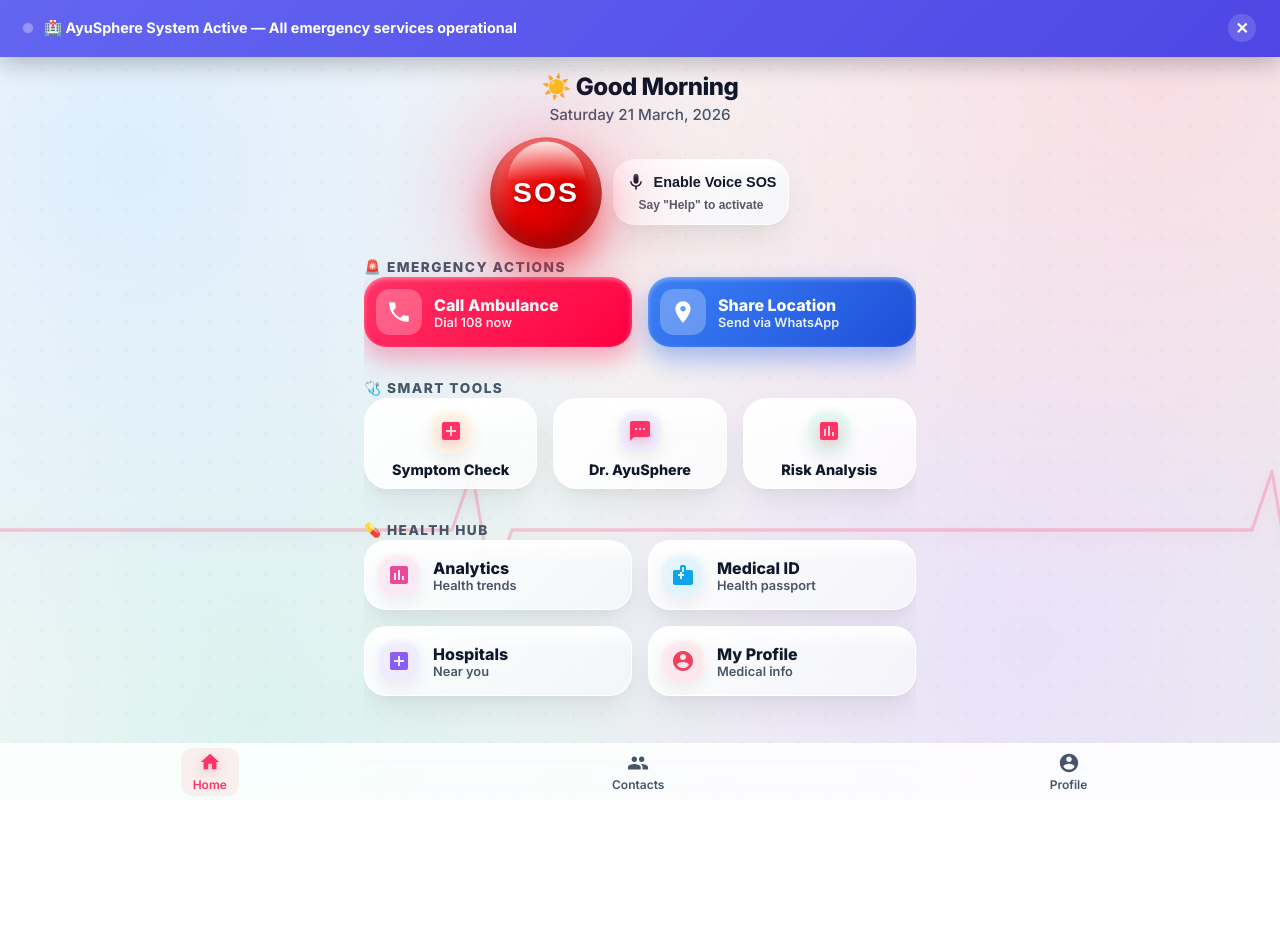
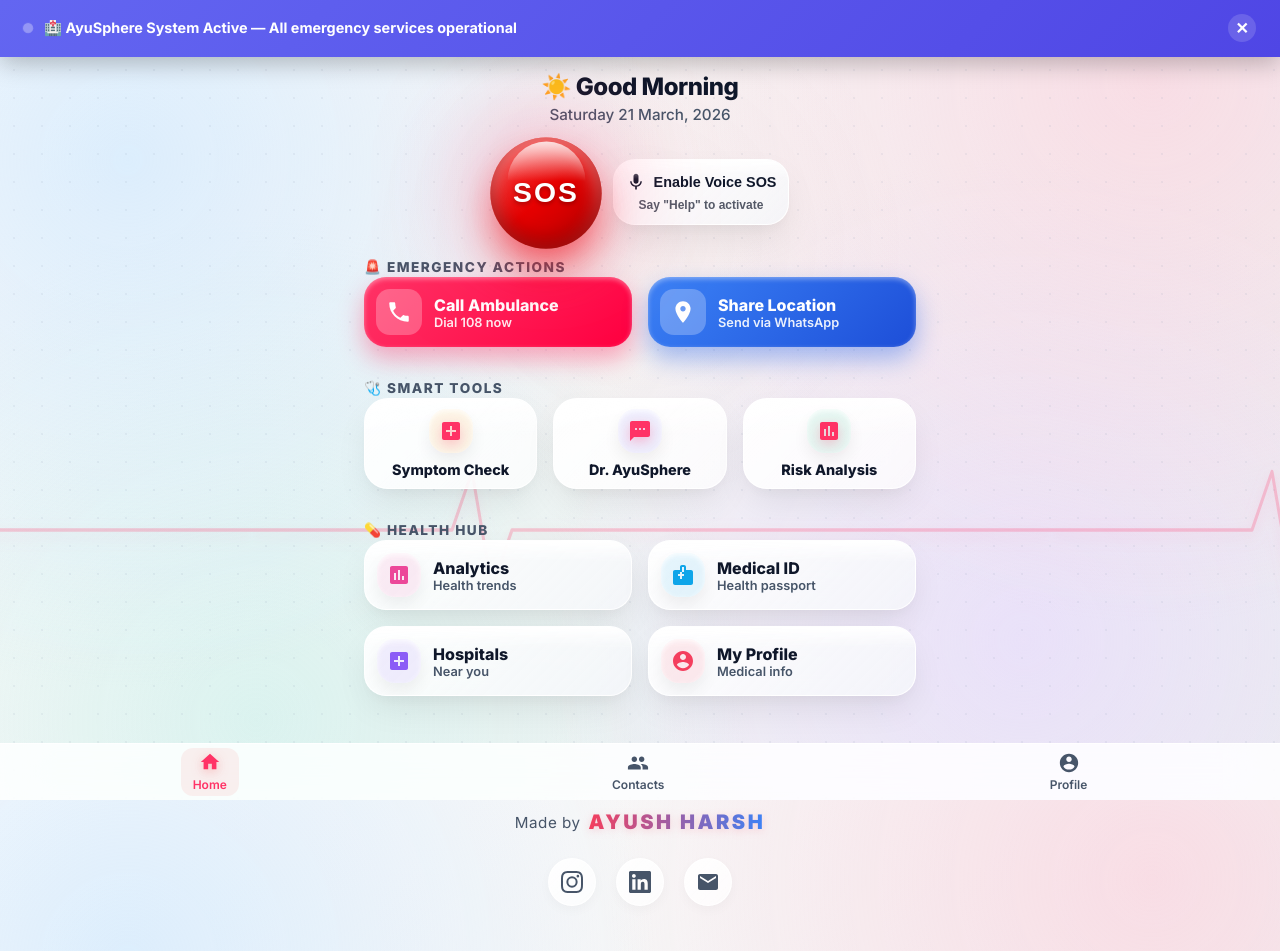
Before and after one commit to Ayush13harsh/AyuSphere, a Next.js app in the folder frontend/: page /dashboard in a window 1280 px wide. Shown: the top 951 px of the page. Before the commit the page ends 800 px from the top, so only its background shows below. Built offline with nearby package versions, Linux system fonts and the light colour scheme; no server answers; sample sign-in values are in the browser's storage.

Commit message:
Refactor to native window scroll, eradicate dense footer gradient box, and embed authentic brand SVGs with neon hover physics

```diff
--- a/frontend/app/dashboard/page.js
+++ b/frontend/app/dashboard/page.js
@@ -403,14 +403,20 @@ export default function Dashboard() {
                         Made by <span className="author-name">AYUSH HARSH</span>
                     </p>
                     <div className="social-links">
-                        <a href="https://www.instagram.com/ayustance/" target="_blank" rel="noopener noreferrer" className="social-icon" aria-label="Instagram">
-                            <svg viewBox="0 0 24 24" width="22" height="22" stroke="currentColor" strokeWidth="2" fill="none" strokeLinecap="round" strokeLinejoin="round"><rect x="2" y="2" width="20" height="20" rx="5" ry="5"></rect><path d="M16 11.37A4 4 0 1 1 12.63 8 4 4 0 0 1 16 11.37z"></path><line x1="17.5" y1="6.5" x2="17.51" y2="6.5"></line></svg>
+                        <a href="https://www.instagram.com/ayustance/" target="_blank" rel="noopener noreferrer" className="social-icon icon-instagram" aria-label="Instagram">
+                            <svg viewBox="0 0 24 24" width="22" height="22" fill="currentColor">
+                                <path d="M12 2.163c3.204 0 3.584.012 4.85.07 3.252.148 4.771 1.691 4.919 4.919.058 1.265.069 1.645.069 4.849 0 3.205-.012 3.584-.069 4.849-.149 3.225-1.664 4.771-4.919 4.919-1.266.058-1.644.07-4.85.07-3.204 0-3.584-.012-4.849-.07-3.26-.149-4.771-1.699-4.919-4.92-.058-1.265-.07-1.644-.07-4.849 0-3.204.013-3.583.07-4.849.149-3.227 1.664-4.771 4.919-4.919 1.266-.057 1.645-.069 4.849-.069zM12 0C8.741 0 8.333.014 7.053.072 2.695.272.273 2.69.073 7.052.014 8.333 0 8.741 0 12c0 3.259.014 3.668.072 4.948.2 4.358 2.618 6.78 6.98 6.98C8.333 23.986 8.741 24 12 24c3.259 0 3.668-.014 4.948-.072 4.354-.2 6.782-2.618 6.979-6.98.059-1.28.073-1.689.073-4.948 0-3.259-.014-3.667-.072-4.947-.196-4.354-2.617-6.78-6.979-6.98C15.668.014 15.259 0 12 0zm0 5.838a6.162 6.162 0 100 12.324 6.162 6.162 0 000-12.324zM12 16a4 4 0 110-8 4 4 0 010 8zm6.406-11.845a1.44 1.44 0 100 2.881 1.44 1.44 0 000-2.881z"/>
+                            </svg>
                         </a>
-                        <a href="https://www.linkedin.com/in/ayush13harsh/" target="_blank" rel="noopener noreferrer" className="social-icon" aria-label="LinkedIn">
-                            <svg viewBox="0 0 24 24" width="22" height="22" stroke="currentColor" strokeWidth="2" fill="none" strokeLinecap="round" strokeLinejoin="round"><path d="M16 8a6 6 0 0 1 6 6v7h-4v-7a2 2 0 0 0-2-2 2 2 0 0 0-2 2v7h-4v-7a6 6 0 0 1 6-6z"></path><rect x="2" y="9" width="4" height="12"></rect><circle cx="4" cy="4" r="2"></circle></svg>
+                        <a href="https://www.linkedin.com/in/ayush13harsh/" target="_blank" rel="noopener noreferrer" className="social-icon icon-linkedin" aria-label="LinkedIn">
+                            <svg viewBox="0 0 24 24" width="22" height="22" fill="currentColor">
+                                <path d="M20.447 20.452h-3.554v-5.569c0-1.328-.027-3.037-1.852-3.037-1.853 0-2.136 1.445-2.136 2.939v5.667H9.351V9h3.414v1.561h.046c.477-.9 1.637-1.85 3.37-1.85 3.601 0 4.267 2.37 4.267 5.455v6.286zM5.337 7.433c-1.144 0-2.063-.926-2.063-2.065 0-1.138.92-2.063 2.063-2.063 1.14 0 2.064.925 2.064 2.063 0 1.139-.925 2.065-2.064 2.065zm1.782 13.019H3.555V9h3.564v11.452zM22.225 0H1.771C.792 0 0 .774 0 1.729v20.542C0 23.227.792 24 1.771 24h20.451C23.2 24 24 23.227 24 22.271V1.729C24 .774 23.2 0 22.222 0h.003z"/>
+                            </svg>
                         </a>
-                        <a href="mailto:ayush13032003harsh@gmail.com" className="social-icon" aria-label="Email">
-                            <svg viewBox="0 0 24 24" width="22" height="22" stroke="currentColor" strokeWidth="2" fill="none" strokeLinecap="round" strokeLinejoin="round"><path d="M4 4h16c1.1 0 2 .9 2 2v12c0 1.1-.9 2-2 2H4c-1.1 0-2-.9-2-2V6c0-1.1.9-2 2-2z"></path><polyline points="22,6 12,13 2,6"></polyline></svg>
+                        <a href="mailto:ayush13032003harsh@gmail.com" className="social-icon icon-email" aria-label="Email">
+                            <svg viewBox="0 0 24 24" width="24" height="24" fill="currentColor">
+                                <path d="M20 4H4c-1.1 0-1.99.9-1.99 2L2 18c0 1.1.9 2 2 2h16c1.1 0 2-.9 2-2V6c0-1.1-.9-2-2-2zm0 4l-8 5-8-5V6l8 5 8-5v2z"/>
+                            </svg>
                         </a>
                     </div>
                 </div>
--- a/frontend/app/globals.css
+++ b/frontend/app/globals.css
@@ -921,23 +921,15 @@ main {
    ══════════════════════════════════════════════════ */
 
 /* Strictly lock body from scrolling and enforce fixed 100vh limit universally */
+/* Strictly lock body from scrolling and enforce fixed 100vh limit universally */
 body {
-  height: 100vh;
-  overflow: hidden;
+  min-height: 100vh;
   margin: 0;
   padding: 0;
 }
 main {
-  height: calc(100vh - 60px); /* Account for bottom nav */
+  min-height: calc(100vh - 60px); /* Account for bottom nav */
   padding-bottom: 0 !important; /* overrides previous 80px */
-  overflow-y: auto;
-  overflow-x: hidden;
-  scroll-behavior: smooth;
-  -ms-overflow-style: none;
-  scrollbar-width: none;
-}
-main::-webkit-scrollbar {
-  display: none;
 }
 
 /* The global wrapper meticulously distributes contents precisely fitting the screen */
@@ -945,9 +937,8 @@ main::-webkit-scrollbar {
   display: flex;
   flex-direction: column;
   justify-content: space-evenly;
-  height: calc(100vh - 120px); /* header + bottom nav space subtracted */
+  min-height: calc(100vh - 120px); /* header + bottom nav space subtracted */
   padding-bottom: 0.5rem;
-  overflow: hidden;
 }
 
 /* ══════════════════════════════════════════════════
@@ -955,14 +946,14 @@ main::-webkit-scrollbar {
    ══════════════════════════════════════════════════ */
 
 .premium-footer {
-  margin-top: 1rem;
-  padding: 4rem 1rem 6rem 1rem;
+  margin-top: 2rem;
+  padding: 2rem 1rem 3rem 1rem;
   display: flex;
   justify-content: center;
   align-items: center;
   position: relative;
-  background: linear-gradient(to top, rgba(15, 23, 42, 0.5), transparent);
-  border-top: 1px solid rgba(255, 255, 255, 0.05);
+  background: transparent;
+  border-top: 1px solid rgba(0, 0, 0, 0.03);
   animation: footerFadeInUp 1s cubic-bezier(0.25, 1, 0.5, 1);
 }
 
@@ -1012,34 +1003,51 @@ main::-webkit-scrollbar {
   display: flex;
   align-items: center;
   justify-content: center;
-  width: 46px;
-  height: 46px;
+  width: 48px;
+  height: 48px;
   border-radius: 50%;
   background: var(--glass-bg);
   backdrop-filter: var(--glass-blur) var(--glass-saturate);
   -webkit-backdrop-filter: var(--glass-blur) var(--glass-saturate);
   border: 1px solid var(--border);
-  color: var(--text-dark);
-  transition: all 0.3s var(--apple-ease);
+  color: var(--text-light);
+  transition: all 0.3s cubic-bezier(0.4, 0, 0.2, 1);
   position: relative;
   overflow: hidden;
-  box-shadow: 0 4px 12px rgba(0,0,0,0.05);
+  box-shadow: 0 4px 12px rgba(0,0,0,0.03);
 }
 
 .social-icon::before {
   content: '';
   position: absolute;
   top: 0; left: 0; width: 100%; height: 100%;
-  background: linear-gradient(135deg, rgba(255,255,255,0.3), transparent);
+  background: linear-gradient(135deg, rgba(255,255,255,0.4), transparent);
   opacity: 0;
   transition: opacity 0.3s;
 }
 
-.social-icon:hover {
+.icon-instagram:hover {
   transform: scale(1.12) translateY(-4px);
-  box-shadow: 0 12px 25px rgba(0,0,0,0.15);
-  color: var(--primary-red);
-  border-color: rgba(244, 63, 94, 0.4);
+  color: #fff;
+  background: linear-gradient(45deg, #f09433 0%, #e6683c 25%, #dc2743 50%, #cc2366 75%, #bc1888 100%);
+  border-color: transparent;
+  box-shadow: 0 10px 20px rgba(220, 39, 67, 0.25);
+}
+
+.icon-linkedin:hover {
+  transform: scale(1.12) translateY(-4px);
+  color: #fff;
+  background: #0a66c2;
+  border-color: transparent;
+  box-shadow: 0 10px 20px rgba(10, 102, 194, 0.3);
+}
+
+.icon-email:hover {
+  transform: scale(1.12) translateY(-4px);
+  color: #fff;
+  background: #333333;
+  border-color: transparent;
+  box-shadow: 0 10px 20px rgba(0, 0, 0, 0.2);
 }
 
 .social-icon:hover::before {
@@ -1052,7 +1060,8 @@ main::-webkit-scrollbar {
 }
 
 [data-theme="dark"] .premium-footer {
-  background: linear-gradient(to top, rgba(2, 6, 23, 0.9), transparent);
+  background: transparent;
+  border-top: 1px solid rgba(255, 255, 255, 0.05);
 }
 [data-theme="dark"] .author-name {
   background: linear-gradient(90deg, #fb7185, #60a5fa);
@@ -1061,14 +1070,27 @@ main::-webkit-scrollbar {
 }
 [data-theme="dark"] .social-icon {
   background: rgba(30, 41, 59, 0.7);
-  border-color: rgba(255,255,255,0.15);
-  color: #e2e8f0;
-  box-shadow: 0 4px 12px rgba(0,0,0,0.4);
+  border-color: rgba(255,255,255,0.1);
+  color: #94a3b8;
+  box-shadow: 0 4px 12px rgba(0,0,0,0.3);
 }
-[data-theme="dark"] .social-icon:hover {
-  box-shadow: 0 12px 25px rgba(0,0,0,0.5), 0 0 15px rgba(96, 165, 250, 0.4);
-  color: #60a5fa;
-  border-color: rgba(96, 165, 250, 0.5);
+
+[data-theme="dark"] .icon-instagram:hover {
+  color: #fff;
+  background: linear-gradient(45deg, #f09433 0%, #e6683c 25%, #dc2743 50%, #cc2366 75%, #bc1888 100%);
+  box-shadow: 0 10px 20px rgba(220, 39, 67, 0.4);
+}
+
+[data-theme="dark"] .icon-linkedin:hover {
+  color: #fff;
+  background: #0a66c2;
+  box-shadow: 0 10px 20px rgba(10, 102, 194, 0.4);
+}
+
+[data-theme="dark"] .icon-email:hover {
+  color: #000;
+  background: #f8fafc;
+  box-shadow: 0 10px 20px rgba(255, 255, 255, 0.2);
 }
 
 @keyframes footerFadeInUp {
```
Also changed, not shown: 1 other file (tests, documents, lock files or other folders).
